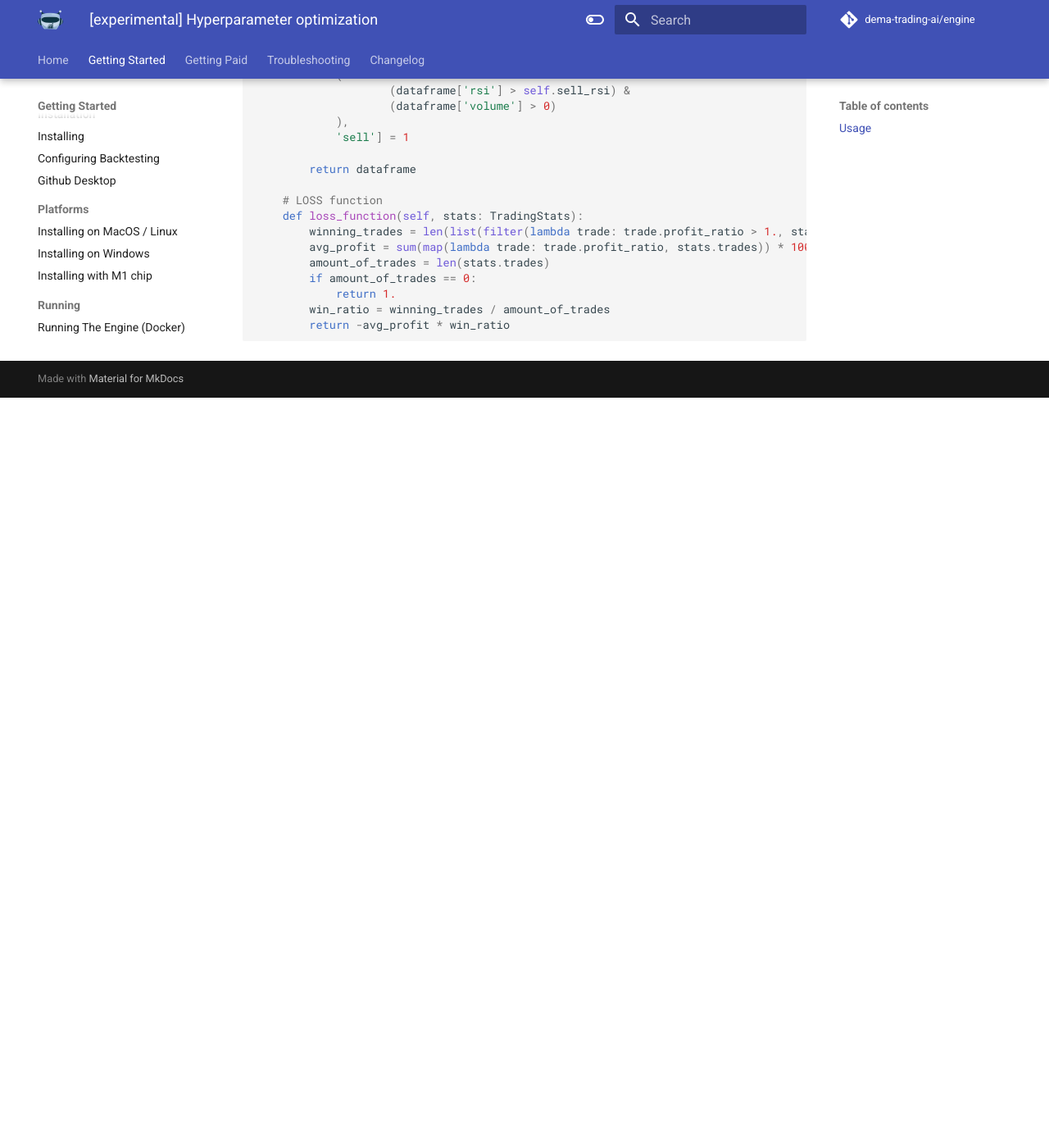
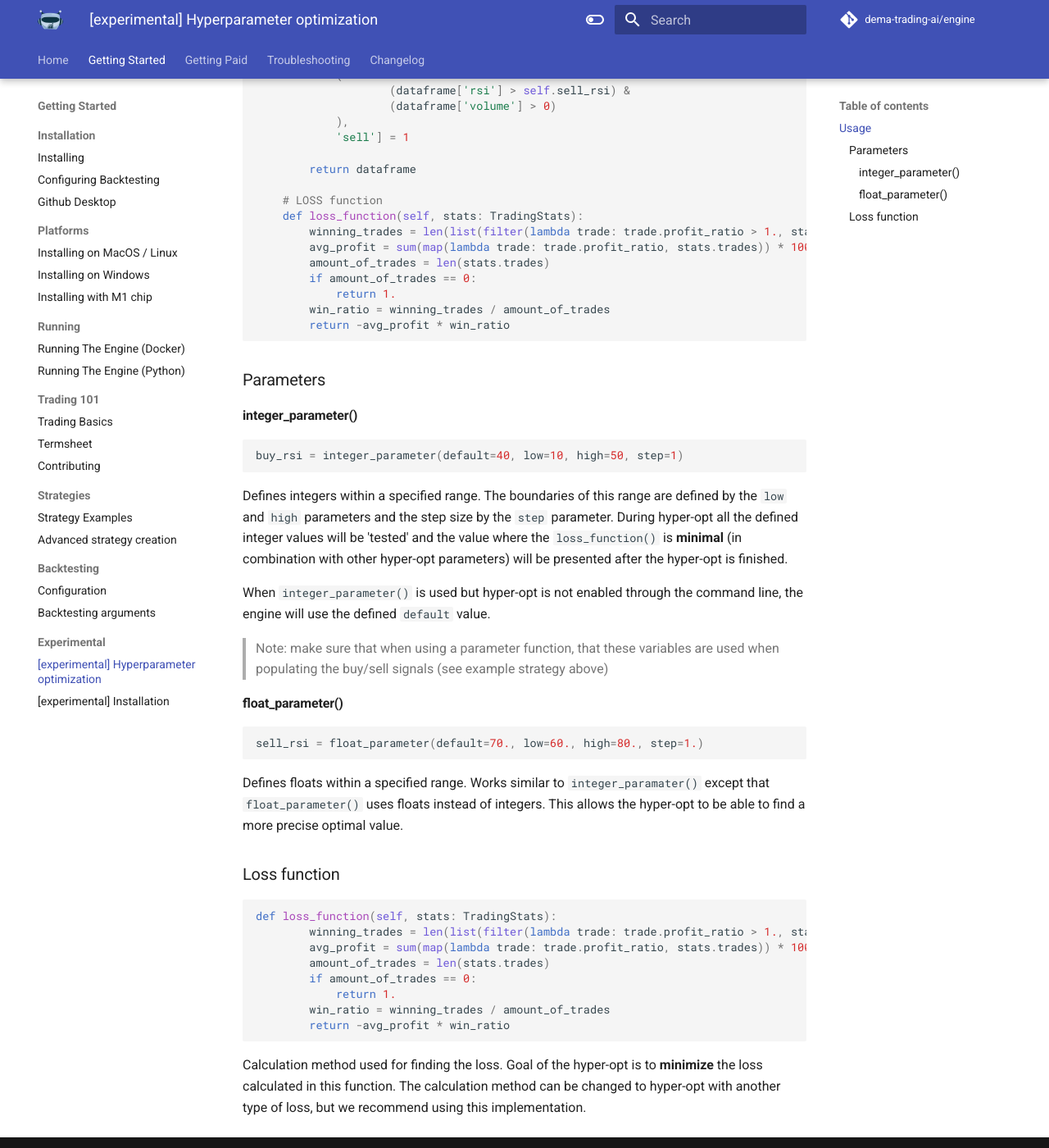
Before and after one commit to dema-trading-ai/docs, an MkDocs documentation site: the page built from docs/getting_started/experimental/hyperopt.md, in a window 1280 px wide and 1400 px high, scrolled down 918 px. Shown: the whole window at 82% size. Built offline with MkDocs 1.6.1 and Material for MkDocs 9.7.7, drawn with Linux system fonts in a browser that asks for light colours; comment, search, counter and statistics services are not loaded; before the commit the page ends 1403 px from its top, so only the background shows below that; some of the changed text lies outside the part shown.

Commit message:
Improved hyper-opt info

````diff
--- a/docs/getting_started/experimental/hyperopt.md
+++ b/docs/getting_started/experimental/hyperopt.md
@@ -4,7 +4,7 @@
 `engine --alpha-hyperopt=true`
 
 Example strategy:
-``` python
+```python
 
 # Mandatory Imports
 import talib.abstract as ta
@@ -16,8 +16,8 @@ from modules.public.trading_stats import TradingStats
 
 class MyStrategy(Strategy):
     # parameters
-    buy_rsi = integer_parameter(40, low=10, high=40)
-    sell_rsi = float_parameter(70., low=60., high=80., step=1.)
+    buy_rsi = integer_parameter(default=40, low=10, high=50, step=1)
+    sell_rsi = float_parameter(default=70., low=60., high=80., step=1.)
 
     def generate_indicators(self, dataframe: DataFrame, additional_pairs=None) -> DataFrame:
         dataframe['rsi'] = ta.RSI(dataframe, timeperiod=14)
@@ -59,3 +59,45 @@ class MyStrategy(Strategy):
 
 
 ```
+
+### Parameters
+#### integer_parameter()
+```python
+buy_rsi = integer_parameter(default=40, low=10, high=50, step=1)
+```
+
+Defines integers within a specified range. The boundaries of this range are defined by the
+```low``` and ```high``` parameters and the step size by the ```step``` parameter. During hyper-opt
+all the defined integer values will be 'tested' and the value where the ```loss_function()``` is
+**minimal** (in combination with other hyper-opt parameters) will be presented after the
+hyper-opt is
+finished.
+
+When ```integer_parameter()``` is used but hyper-opt is not enabled through the command line, the
+engine will use the defined ```default``` value.
+> Note: make sure that when using a parameter function, that these variables are used when
+> populating the buy/sell signals (see example strategy above)
+
+#### float_parameter()
+```python
+sell_rsi = float_parameter(default=70., low=60., high=80., step=1.)
+```
+
+Defines floats within a specified range. Works similar to ```integer_paramater()``` except that
+```float_parameter()``` uses floats instead of integers. This allows the hyper-opt to be able to
+find a more precise optimal value.
+
+### Loss function
+```python
+def loss_function(self, stats: TradingStats):
+        winning_trades = len(list(filter(lambda trade: trade.profit_ratio > 1., stats.trades)))
+        avg_profit = sum(map(lambda trade: trade.profit_ratio, stats.trades)) * 100.
+        amount_of_trades = len(stats.trades)
+        if amount_of_trades == 0:
+            return 1.
+        win_ratio = winning_trades / amount_of_trades
+        return -avg_profit * win_ratio
+```
+Calculation method used for finding the loss. Goal of the hyper-opt is to **minimize** the loss
+calculated in this function. The calculation method can be changed to hyper-opt with another
+type of loss, but we recommend using this implementation.
````
